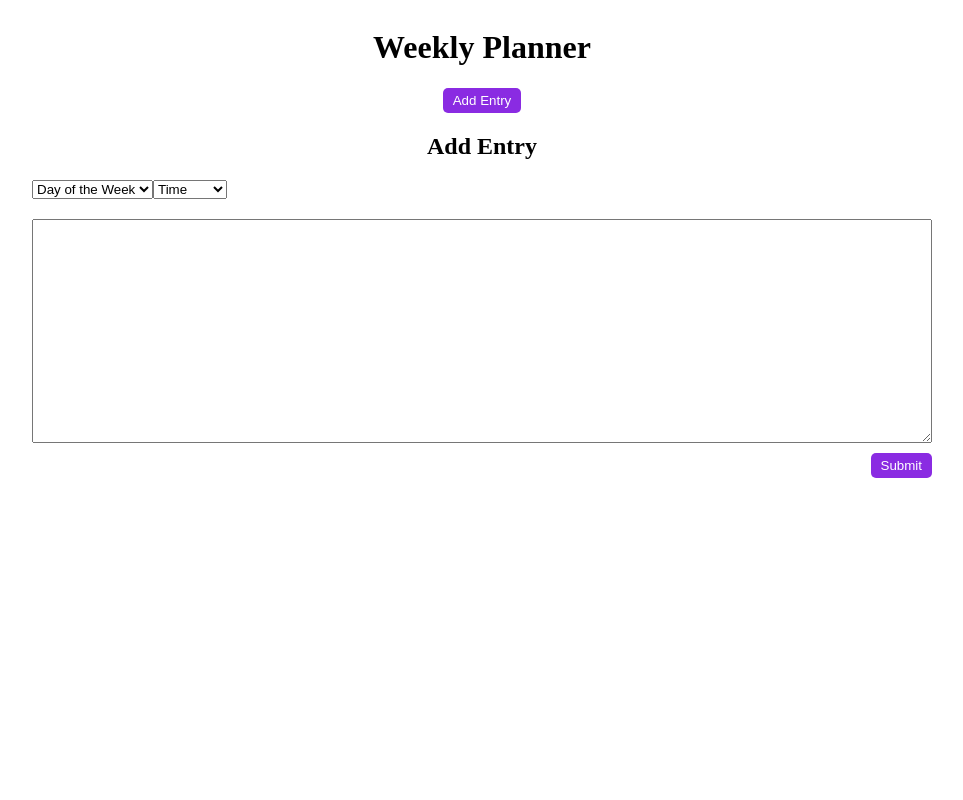
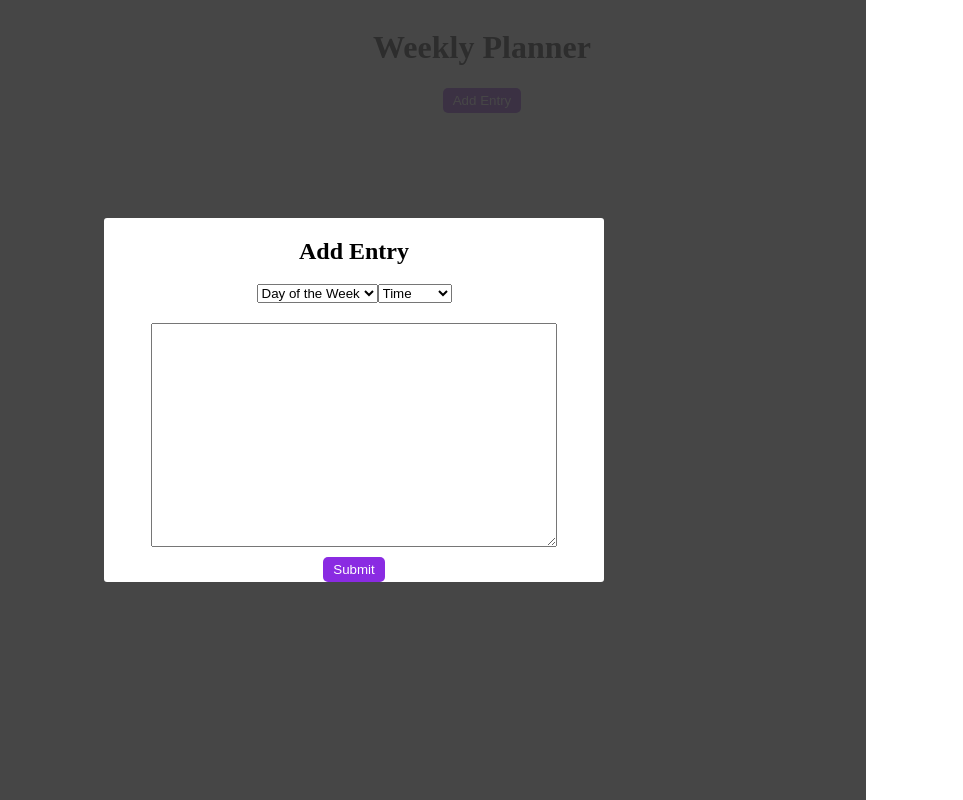
Before and after one commit to nathan-uch/week-planner, a website: page index.html in a window 1280 px wide. Shown: the whole page, without its empty margins (158-1121 px from the left). Drawn offline with Linux system fonts and the light colour scheme.

Commit message:
html modal done

```diff
--- a/index.html
+++ b/index.html
@@ -1,11 +1,13 @@
 <!DOCTYPE html>
 <html lang="en">
+
 <head>
   <meta charset="UTF-8">
   <meta name="viewport" content="width=device-width, initial-scale=1.0">
   <title>Week Planner</title>
   <link rel="stylesheet" href="styles.css">
 </head>
+
 <body>
   <div class="container">
     <div class="row">
@@ -21,7 +23,8 @@
   </div>
 
   <div class="container modal">
-    <div class="row">
+    <div class="modal-content">
+      <div class="row ">
         <div class="column-full text-center">
           <h2>Add Entry</h2>
         </div>
@@ -57,7 +60,7 @@
         </div>
       </div>
       <div class="row">
-      <textarea class="column-full add-height add-padding-bottom"></textarea>
+        <textarea class="adjust-textarea-width add-height add-padding-bottom"></textarea>
       </div>
       <div class="row adjust-button-position">
         <div class="add-padding-top">
@@ -65,7 +68,9 @@
         </div>
       </div>
     </div>
+  </div>
 
   <script src="main.js"></script>
 </body>
+
 </html>
--- a/styles.css
+++ b/styles.css
@@ -1,5 +1,5 @@
 .container {
-  max-width: 900px;
+  max-width: 80%;
   margin-left: auto;
   margin-right: auto;
 }
@@ -43,3 +43,28 @@
   border: none;
   padding: 5px 10px;
 }
+
+.modal-content {
+  background-color: white;
+  width: 500px;
+  margin: auto;
+  align-items: center;
+  justify-content: center;
+  border-radius: 3px;
+  display: flex;
+  flex-direction: column;
+}
+
+.modal {
+  display: flex;
+  position: fixed;
+  left: 0;
+  top: 0;
+  width: 100%;
+  height: 100%;
+  background-color: rgb(50 50 50 / 90%);
+}
+
+.adjust-textarea-width {
+  width: 400px;
+}
```
Lines whose indentation alone changed are shown as unchanged.
